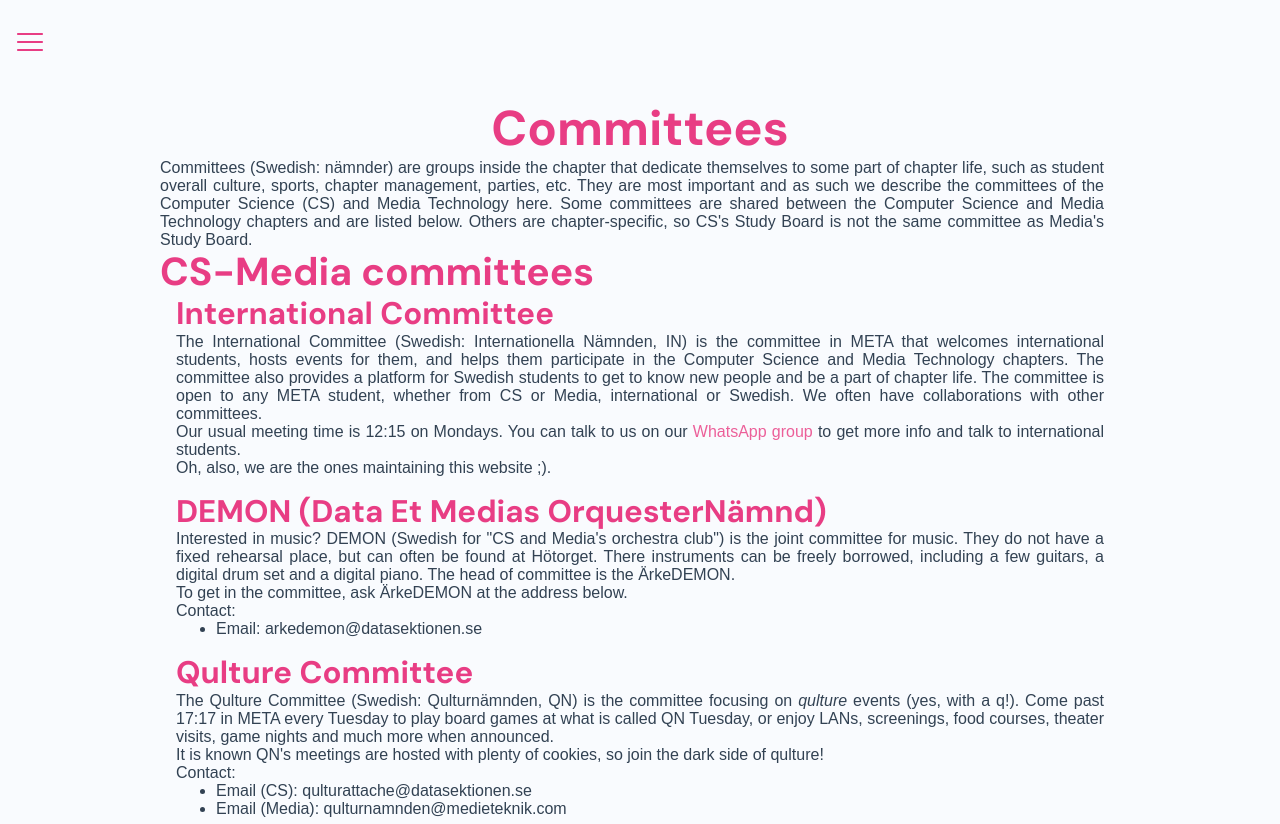
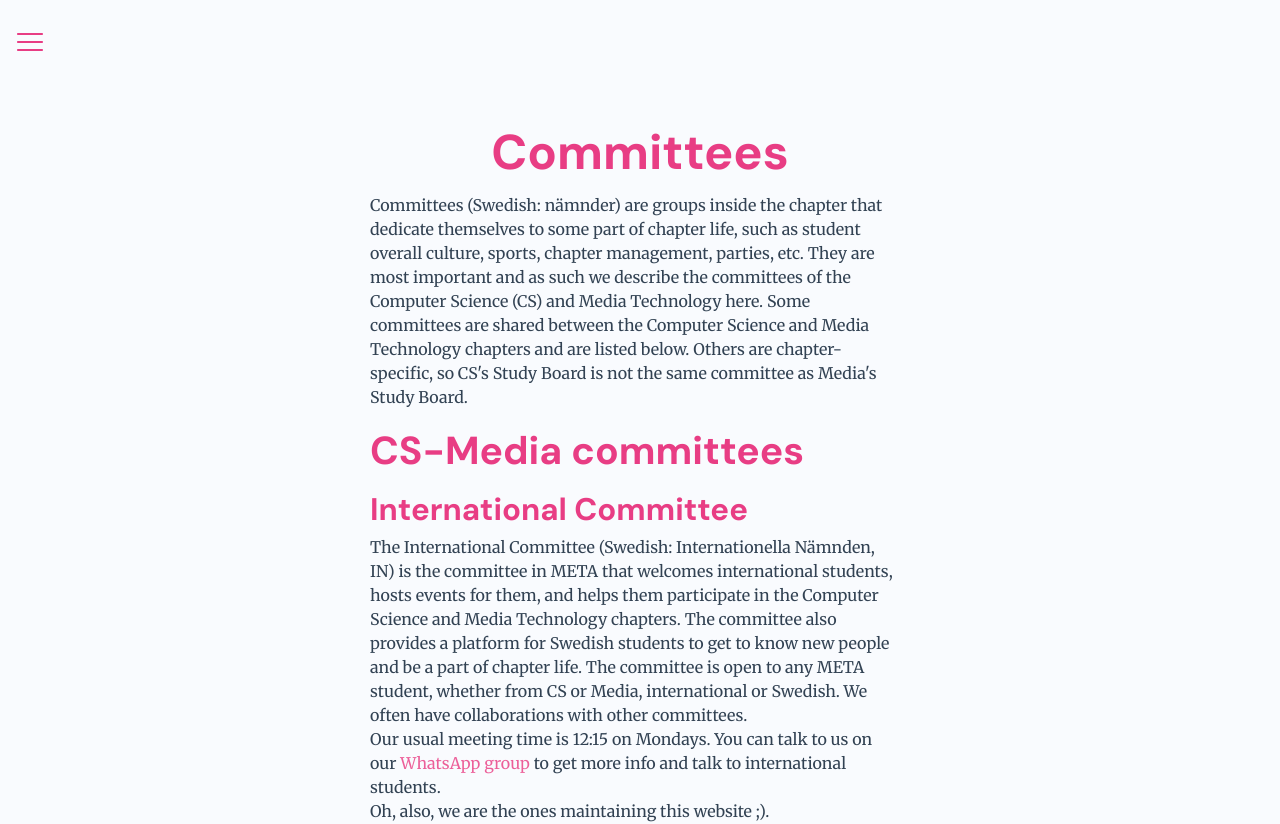
Before and after one commit to datasektionen/metastudent, a React (Create React App) app: page /student-life in a window 1280 px wide. Shown: the top 824 px of the page. Built offline with nearby package versions, Linux system fonts and the light colour scheme.

Commit message:
feat: Typography changes to the student life page

```diff
--- a/src/pages/student-life.js
+++ b/src/pages/student-life.js
@@ -6,7 +6,7 @@ import Committees from './Committees';
 
 const StudentLife = () => {
     return (
-        <main>
+        <main className='text-container text-container-mw'>
             <div className='StudentLife'>
                 <h1>Committees</h1>
                 <Committees />
--- a/src/pages/styles.css
+++ b/src/pages/styles.css
@@ -41,12 +41,8 @@
 .committees {
     /* color: white; */
     flex-direction: row;
-    text-align: justify;
+    text-align: left;
     margin-right: 1em;
-}
-
-.committee-info {
-    margin-left: 1em;
 }
 
 body {
--- a/src/styles.css
+++ b/src/styles.css
@@ -1,3 +1,7 @@
+
+/* Fonts from Google Fonts */
+@import url('https://fonts.googleapis.com/css2?family=Merriweather&family=Open+Sans:wght@400;700&display=swap');
+
 .navbar {
     position: absolute;
     width: 100%;
@@ -55,3 +59,18 @@ main {
     flex: 50%;
     margin: 1rem;
 }
+
+.text-container {
+    font-family: 'Merriweather', serif;
+    font-size: 16px;
+    line-height: 24px;
+}
+
+.text-container-mw {
+    max-width: 540px;
+}
+
+.text-container h1, .text-container h2, .text-container h3 {
+    margin-top: 0.5em;
+    margin-bottom: 0.2em;
+}
```
